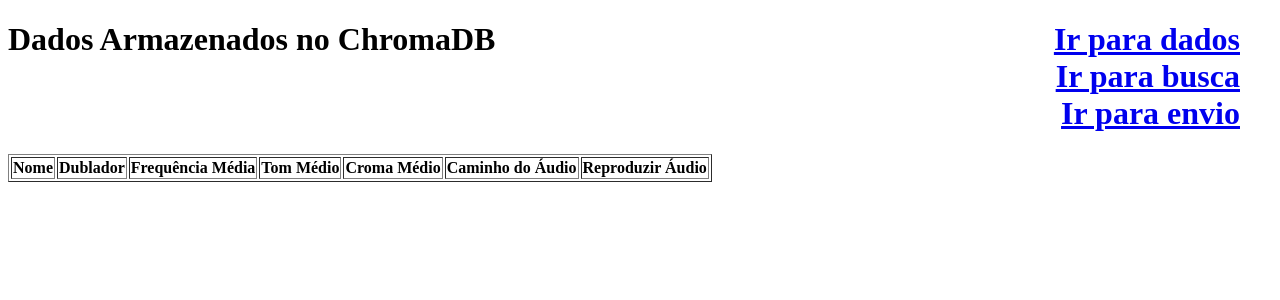
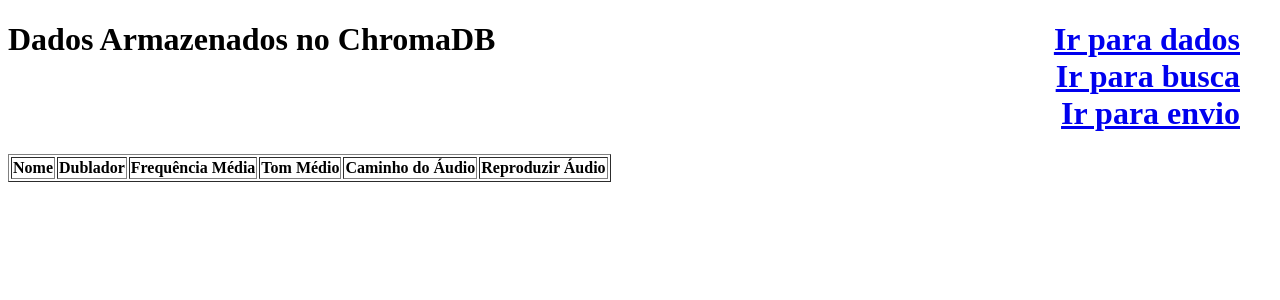
Before and after one commit to VitorFonseca123/Vozes_BD, a Flask app: page /recuperar_dados in a window 1280 px wide. Shown: the top 300 px of the page. Run offline with Flask 3, Linux system fonts and the light colour scheme; data that the repository does not hold is empty; parts of the project's set-up code (start-up, migrations or seed data) failed here and were passed over.

Commit message:
tira croma da tabela

```diff
--- a/templates/recupera.html
+++ b/templates/recupera.html
@@ -25,7 +25,7 @@
                 <th>Dublador</th>
                 <th>Frequência Média</th>
                 <th>Tom Médio</th>
-                <th>Croma Médio</th>
+
                 <th>Caminho do Áudio</th>
 
                 <th>Reproduzir Áudio</th>
@@ -38,7 +38,7 @@
                 <td>{{ metadata.dublador }}</td>
                 <td>{{document.frequencia_media}}</td>
                 <td>{{ document.tom_medio }}</td>
-                <td>{{ document.croma_medio }}</td>
+
                 <td>{{ metadata.audio_path }}</td>
 
 
```
